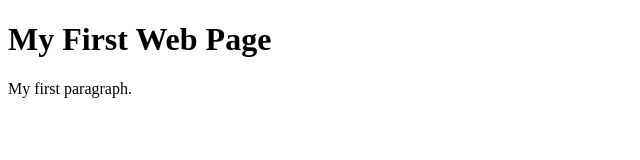
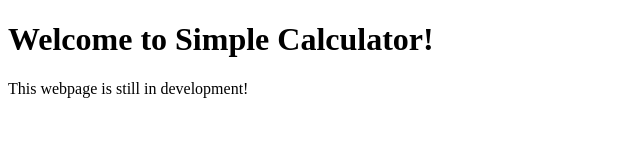
Before and after one commit to SuperCater/Simple-Calculator, a website: page SRC/index.html in a window 1280 px wide. Shown: the whole page, without its empty margins (0-640 px from the left). Drawn offline with Linux system fonts and the light colour scheme.

Commit message:
Updated index.HTML

```diff
--- a/SRC/index.html
+++ b/SRC/index.html
@@ -2,9 +2,10 @@
 <html>
 <head>
     <meta charset="utf-8">
-    <title>My First Web Page</title>
+    <title>Simple Calculator</title>
 
     <body>
-        <h1>My First Web Page</h1>
-        <p>My first paragraph.</p>
+        <h1>Welcome to Simple Calculator!</h1>
+        <p>This webpage is still in development!</p>
+    </body>
 </html>
```
